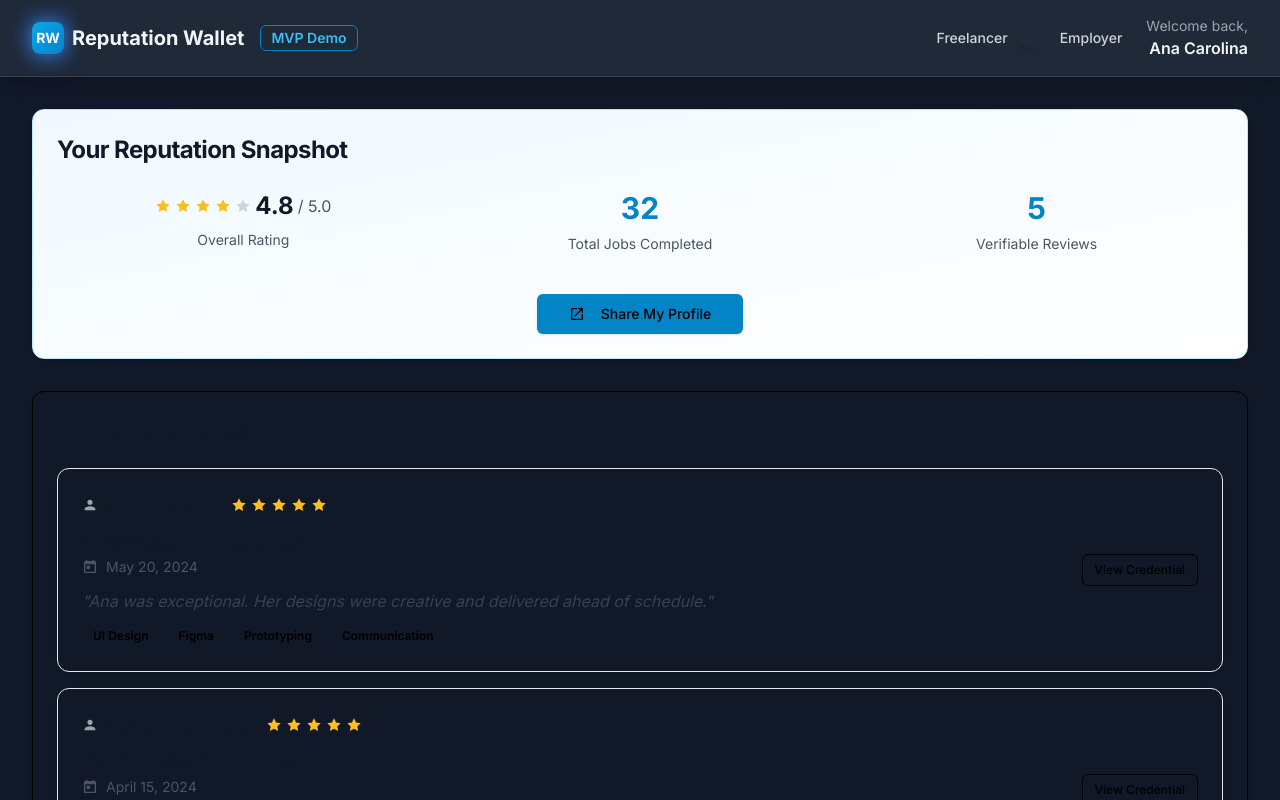
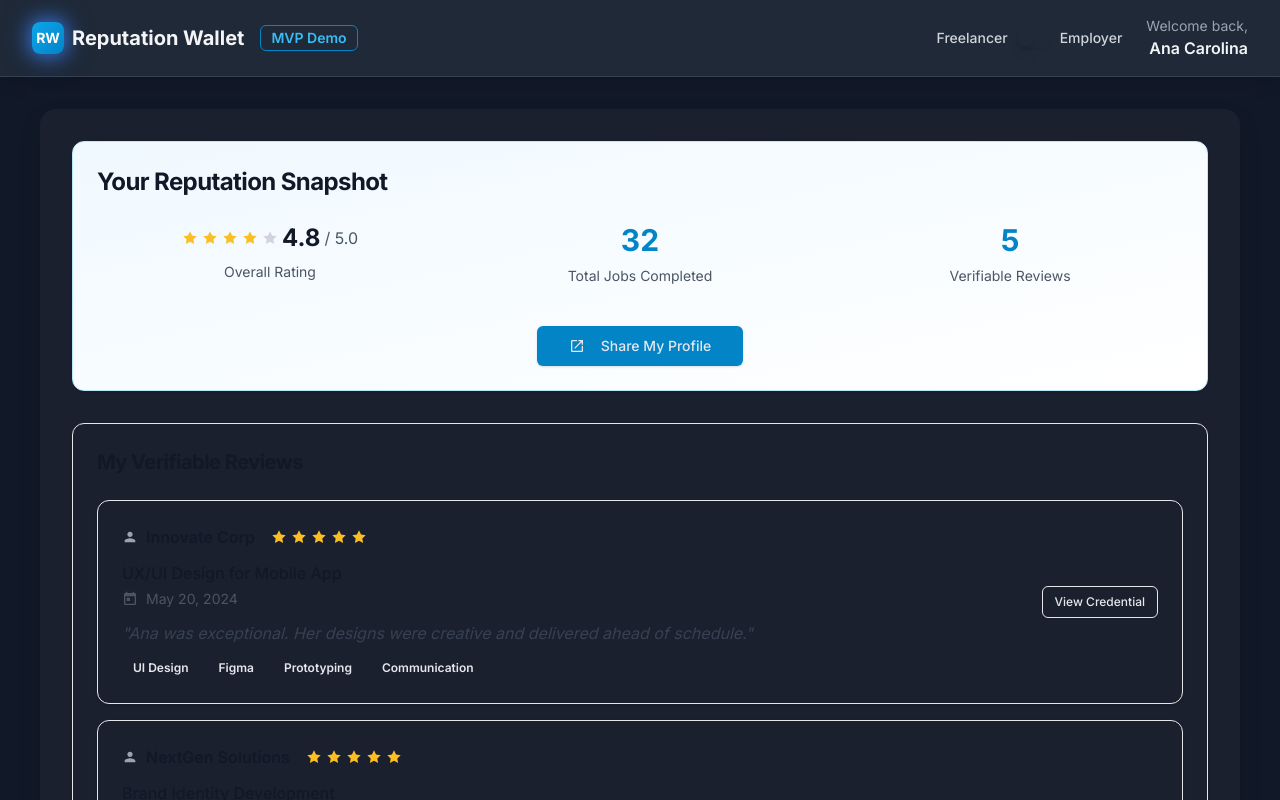
Before and after one commit to caioopra/reputation-wallet, a React (Vite) app: page / in a window 1280 px wide. Shown: the top 800 px of the page. Built offline with nearby package versions, Linux system fonts and the light colour scheme.

Commit message:
Fixing main card

```diff
--- a/src/App.css
+++ b/src/App.css
@@ -2,6 +2,17 @@ html, body {
   margin: 0;
   padding: 0;
   height: 100%;
+}
+
+.floating-card {
+  background-color: var(--card);
+  color: var(--card-foreground);
+  border-radius: calc(var(--radius) + 0.5rem);
+  box-shadow: 0 10px 25px rgba(0, 0, 0, 0.1);
+  padding: 2rem;
+  margin: auto;
+  max-width: 1200px;
+  position: relative;
 }
 
 .logo {
--- a/src/pages/Index.tsx
+++ b/src/pages/Index.tsx
@@ -12,7 +12,7 @@ const Index = () => {
         <div className="min-h-screen bg-reputation-gray-900 font-inter">
             <Header userView={userView} setUserView={setUserView} />
             <main className="px-4 sm:px-6 lg:px-8 py-8">
-                <div className="transition-all duration-300 ease-in-out">
+                <div className="floating-card transition-all duration-300 ease-in-out">
                     {userView === "freelancer" ? (
                         <div className="animate-slide-up">
                             <FreelancerView />
```
